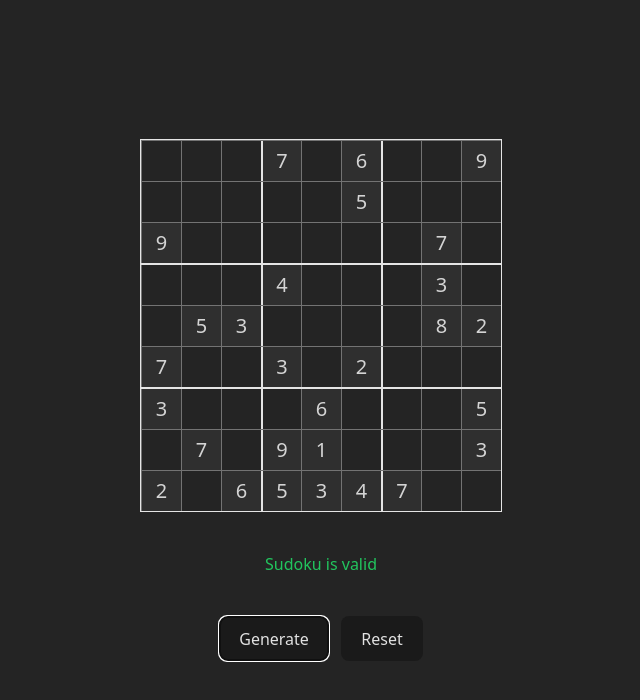
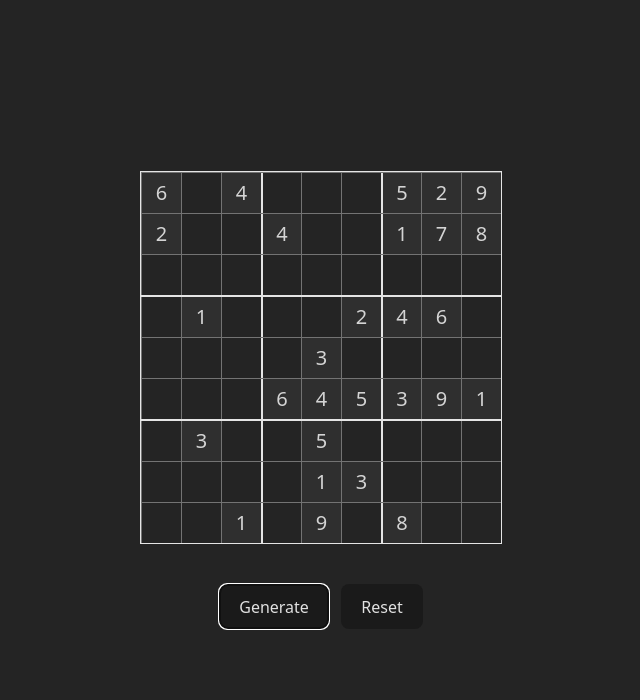
Before and after one commit to ksamirdev/sudoku-react, a React (Vite) app: page / in a window 1280 px wide. Both pictures are taken after typing "Sample", "Sample", "Sample", "Sample", "Sample", "Sample" into the empty fields and a click on the button "Generate". Shown: the top 700 px of the page, without its empty margins (319-959 px from the left). Built offline with nearby package versions, Linux system fonts and the light colour scheme.

Commit message:
refactor: extract game hook, split utils, remove sudoku barrel

```diff
--- a/src/App.tsx
+++ b/src/App.tsx
@@ -1,117 +1,63 @@
 import "./App.css";
 
-import { useCallback, useMemo, useState } from "react";
-import { cn, isNumberKey } from "./utils/utils";
-import { generateSudokuPuzzle, isValidSudoku } from "./utils/sudoku";
-import { SudokuCell } from "./types";
-
-const MATRIX_SIZE = 9;
-
-const emptyBoard = (): SudokuCell[][] =>
-  Array.from({ length: MATRIX_SIZE }, () => Array(MATRIX_SIZE).fill(null));
+import { cn } from "./utils/utils";
+import { useSudokuGame } from "./hooks/useSudokuGame";
+import { Cell } from "./components/Cell";
 
 function App() {
-  const [board, setBoard] = useState<SudokuCell[][]>(emptyBoard());
-  const [clues, setClues] = useState<SudokuCell[][]>(emptyBoard());
-
-  const hasAnyValue = useMemo(
-    () => board.some((row) => row.some((cell) => cell !== null)),
-    [board]
-  );
-
-  const isValidSudokuMemo = useMemo(() => isValidSudoku(board), [board]);
-
-  const handleUpdateCellValue = useCallback(
-    (i: number, j: number, value: SudokuCell) => {
-      setBoard((prev) => {
-        const updated = prev.map((row, rowIndex) =>
-          row.map((cell, colIndex) =>
-            rowIndex === i && colIndex === j ? value : cell
-          )
-        );
-        return updated;
-      });
-    },
-    []
-  );
-
-  const handlePuzzleGenerate = () => {
-    const puzzle = generateSudokuPuzzle(53);
-    setBoard(puzzle.map((row) => [...row]));
-    setClues(puzzle.map((row) => [...row]));
-  };
-
-  const handleReset = () => {
-    setBoard(clues.map((row) => [...row]));
-  };
+   const { board, isLocked, isValid, isBoardComplete, dispatch } =
+      useSudokuGame();
 
    return (
       <div className="flex flex-col gap-10 items-center justify-center">
          {/* MAIN - SUDOKU BOX */}
          <div className="border border-neutral-200 overflow-hidden">
-        {/* MATRIX: m x n */}
-        {new Array(MATRIX_SIZE).fill(0).map((_, i) => {
-          return (
+            {board.map((row, i) => (
                <div
-              key={String(i)}
+                  key={i}
                   className={cn(
                      "flex flex-row border-t border-neutral-500",
-                (i === 3 || i === 6) && "border-t-2 border-t-neutral-200"
+                     (i === 3 || i === 6) && "border-t-2 border-t-neutral-200",
                   )}
                >
-              {new Array(MATRIX_SIZE).fill(0).map((_, j) => {
-                const isLocked = clues[i][j] !== null;
-                return (
+                  {row.map((cell, j) => (
                      <div
-                    key={String(j)}
+                        key={j}
                         className={cn(
                            "size-10 relative overflow-hidden grid place-content-center place-items-center border-l border-neutral-500",
-                      (j === 3 || j === 6) && "border-l-2 border-l-neutral-200"
+                           (j === 3 || j === 6) &&
+                              "border-l-2 border-l-neutral-200",
                         )}
                      >
-                    {isLocked ? (
-                      <div className="size-10 flex items-center justify-center text-xl font-medium text-neutral-300 bg-white/5 select-none">
-                        {board[i][j]}
+                        <Cell
+                           value={cell}
+                           isLocked={isLocked(i, j)}
+                           onChange={(value) =>
+                              dispatch({
+                                 type: "set_cell",
+                                 row: i,
+                                 col: j,
+                                 value,
+                              })
+                           }
+                        />
                      </div>
-                    ) : (
-                      <input
-                        type="text"
-                        className="size-10 bg-transparent text-xl focus:ring rounded-sm outline-none border-none text-center selection:bg-zinc-600"
-                        value={board[i][j] || ""}
-                        onKeyDown={(ev) => {
-                          const value = ev.key;
-                          const v = isNumberKey(value) ? +value : null;
-                          if (ev.key === "Backspace" || ev.key === "Delete") {
-                            handleUpdateCellValue(i, j, null);
-                          } else if (v !== null) {
-                            handleUpdateCellValue(i, j, v);
-                          }
-                        }}
-                        onChange={(ev) => {
-                          const value = ev.target.value.slice(-1);
-                          const v = isNumberKey(value) ? +value : null;
-                          handleUpdateCellValue(i, j, v);
-                        }}
-                        maxLength={1}
-                      />
-                    )}
+                  ))}
                </div>
-                );
-              })}
-            </div>
-          );
-        })}
+            ))}
          </div>
 
-      {hasAnyValue && (
-        <div className={isValidSudokuMemo ? "text-green-500" : "text-red-500"}>
-          Sudoku is {isValidSudokuMemo ? "valid" : "invalid"}
+         {isBoardComplete && (
+            <div className={isValid ? "text-green-500" : "text-red-500"}>
+               Sudoku is {isValid ? "valid" : "invalid"}
             </div>
          )}
 
          <div className="flex gap-3">
-        <button onClick={handlePuzzleGenerate}>Generate</button>
-        <button onClick={handleReset}>Reset</button>
+            <button onClick={() => dispatch({ type: "generate" })}>
+               Generate
+            </button>
+            <button onClick={() => dispatch({ type: "reset" })}>Reset</button>
          </div>
       </div>
    );
--- /dev/null
+++ b/src/components/Cell.tsx
@@ -0,0 +1,38 @@
+import { SudokuCell } from "../types";
+import { isNumberKey } from "../utils/utils";
+
+interface CellProps {
+  value: SudokuCell;
+  isLocked: boolean;
+  onChange: (value: SudokuCell) => void;
+}
+
+export function Cell({ value, isLocked, onChange }: CellProps) {
+  if (isLocked) {
+    return (
+      <div className="size-10 flex items-center justify-center text-xl font-medium text-neutral-300 bg-white/5 select-none">
+        {value}
+      </div>
+    );
+  }
+
+  return (
+    <input
+      type="text"
+      className="size-10 bg-transparent text-xl focus:ring rounded-sm outline-none border-none text-center selection:bg-zinc-600"
+      value={value || ""}
+      onKeyDown={(ev) => {
+        if (ev.key === "Backspace" || ev.key === "Delete") {
+          onChange(null);
+        } else if (isNumberKey(ev.key)) {
+          onChange(+ev.key);
+        }
+      }}
+      onChange={(ev) => {
+        const v = ev.target.value.slice(-1);
+        onChange(isNumberKey(v) ? +v : null);
+      }}
+      maxLength={1}
+    />
+  );
+}
--- /dev/null
+++ b/src/hooks/useSudokuGame.ts
@@ -0,0 +1,69 @@
+import { useCallback, useMemo, useReducer } from "react";
+import { generateSudokuPuzzle } from "../utils/generate";
+import { isValidSudoku } from "../utils/validate";
+import { SudokuBoard, SudokuCell } from "../types";
+
+export type SudokuAction =
+  | { type: "generate" }
+  | { type: "reset" }
+  | { type: "set_cell"; row: number; col: number; value: SudokuCell };
+
+interface GameState {
+  board: SudokuBoard;
+  clues: SudokuBoard;
+}
+
+const emptyBoard = (): SudokuBoard =>
+  Array.from({ length: 9 }, () => Array(9).fill(null));
+
+function reducer(state: GameState, action: SudokuAction): GameState {
+  switch (action.type) {
+    case "generate": {
+      const puzzle = generateSudokuPuzzle(53);
+      return {
+        board: puzzle.map((row) => [...row]),
+        clues: puzzle.map((row) => [...row]),
+      };
+    }
+    case "reset": {
+      return { ...state, board: state.clues.map((row) => [...row]) };
+    }
+    case "set_cell": {
+      const { row, col, value } = action;
+      if (state.clues[row][col] !== null) return state;
+      return {
+        ...state,
+        board: state.board.map((r, i) =>
+          r.map((cell, j) => (i === row && j === col ? value : cell))
+        ),
+      };
+    }
+  }
+}
+
+export function useSudokuGame() {
+  const [state, dispatch] = useReducer(reducer, {
+    board: emptyBoard(),
+    clues: emptyBoard(),
+  });
+
+  const isLocked = useCallback(
+    (row: number, col: number) => state.clues[row][col] !== null,
+    [state.clues]
+  );
+
+  const isBoardComplete = useMemo(
+    () => state.board.every((row) => row.every((cell) => cell !== null)),
+    [state.board]
+  );
+
+  const isValid = useMemo(() => isValidSudoku(state.board), [state.board]);
+
+  return {
+    board: state.board,
+    isLocked,
+    isValid,
+    isBoardComplete,
+    dispatch,
+  };
+}
--- a/src/utils/sudoku.ts
+++ b/src/utils/generate.ts
@@ -1,30 +1,4 @@
-import { SudokuBoard, SudokuCell } from "../types";
-
-// https://leetcode.com/problems/valid-sudoku/solutions/476369/javascript-solution-beats-100-with-explanation-real-explanations
-export function isValidSudoku(board: SudokuCell[][]) {
-  let rows = new Array(9).fill(null).map(() => new Set());
-  let cols = new Array(9).fill(null).map(() => new Set());
-  let boxes = new Array(9).fill(null).map(() => new Set());
-
-  for (let i = 0; i < 9; i++) {
-    for (let j = 0; j < 9; j++) {
-      let num = board[i][j];
-      if (!num) continue;
-
-      let boxIndex = Math.floor(i / 3) * 3 + Math.floor(j / 3);
-
-      if (rows[i].has(num) || cols[j].has(num) || boxes[boxIndex].has(num)) {
-        return false;
-      }
-
-      rows[i].add(num);
-      cols[j].add(num);
-      boxes[boxIndex].add(num);
-    }
-  }
-
-  return true;
-}
+import { SudokuBoard } from "../types";
 
 export function generateSudokuPuzzle(emptyCells: number = 40): SudokuBoard {
   const SIZE = 9;
@@ -90,9 +64,5 @@ export function generateSudokuPuzzle(emptyCells: number = 40): SudokuBoard {
   fillBoard();
   makeBlanks(emptyCells);
 
-  const puzzle: SudokuBoard = board.map((row) =>
-    row.map((val) => (val === 0 ? null : val))
-  );
-
-  return puzzle;
+  return board.map((row) => row.map((val) => (val === 0 ? null : val)));
 }
--- /dev/null
+++ b/src/utils/validate.ts
@@ -0,0 +1,27 @@
+import { SudokuCell } from "../types";
+
+// https://leetcode.com/problems/valid-sudoku/solutions/476369/javascript-solution-beats-100-with-explanation-real-explanations
+export function isValidSudoku(board: SudokuCell[][]) {
+  const rows = new Array(9).fill(null).map(() => new Set());
+  const cols = new Array(9).fill(null).map(() => new Set());
+  const boxes = new Array(9).fill(null).map(() => new Set());
+
+  for (let i = 0; i < 9; i++) {
+    for (let j = 0; j < 9; j++) {
+      const num = board[i][j];
+      if (!num) continue;
+
+      const boxIndex = Math.floor(i / 3) * 3 + Math.floor(j / 3);
+
+      if (rows[i].has(num) || cols[j].has(num) || boxes[boxIndex].has(num)) {
+        return false;
+      }
+
+      rows[i].add(num);
+      cols[j].add(num);
+      boxes[boxIndex].add(num);
+    }
+  }
+
+  return true;
+}
```
Also changed, not shown: package.json (+18 -18 lines), 1 other file (tests, documents, lock files or other folders). Lines whose indentation alone changed are shown as unchanged.
